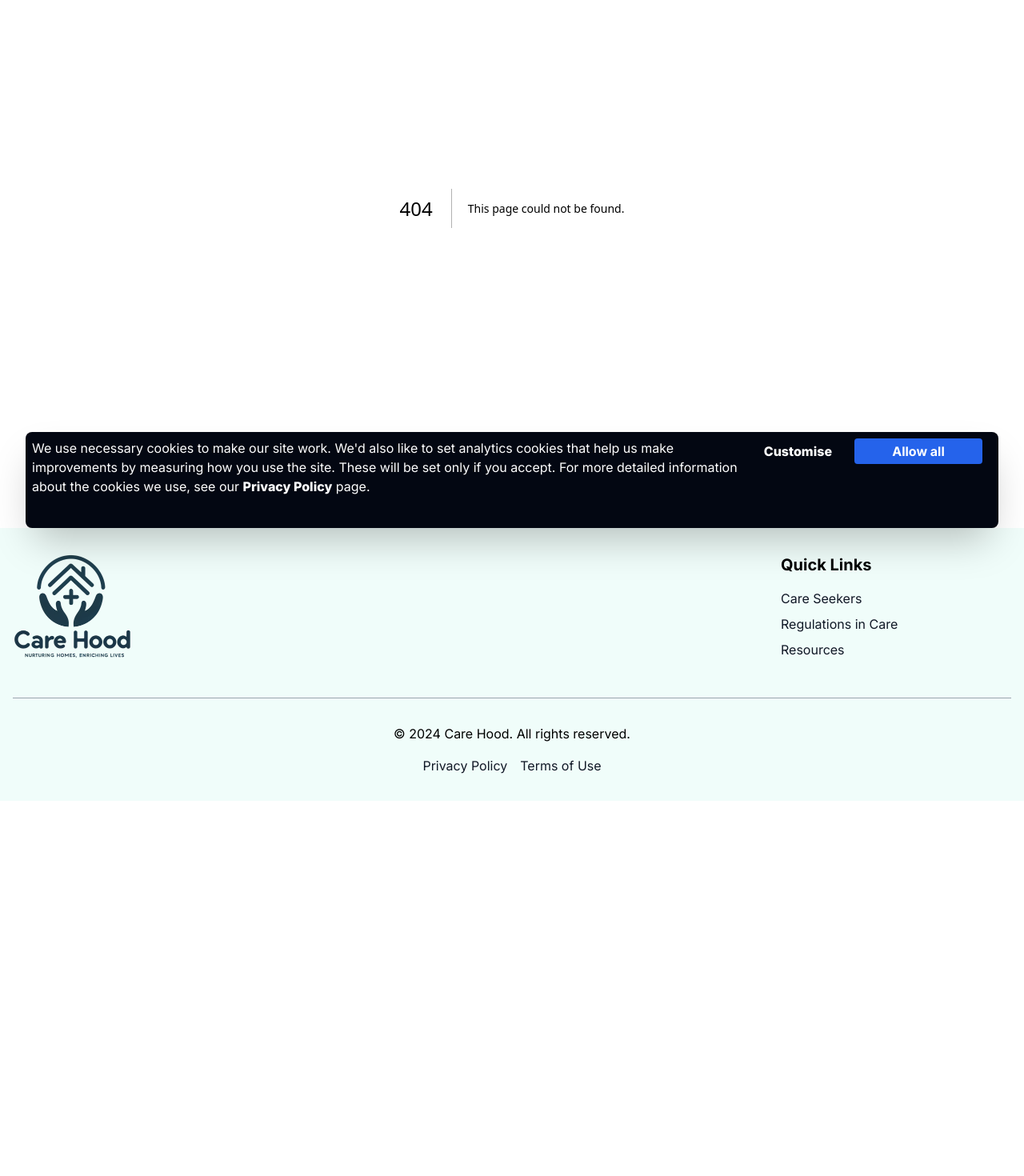
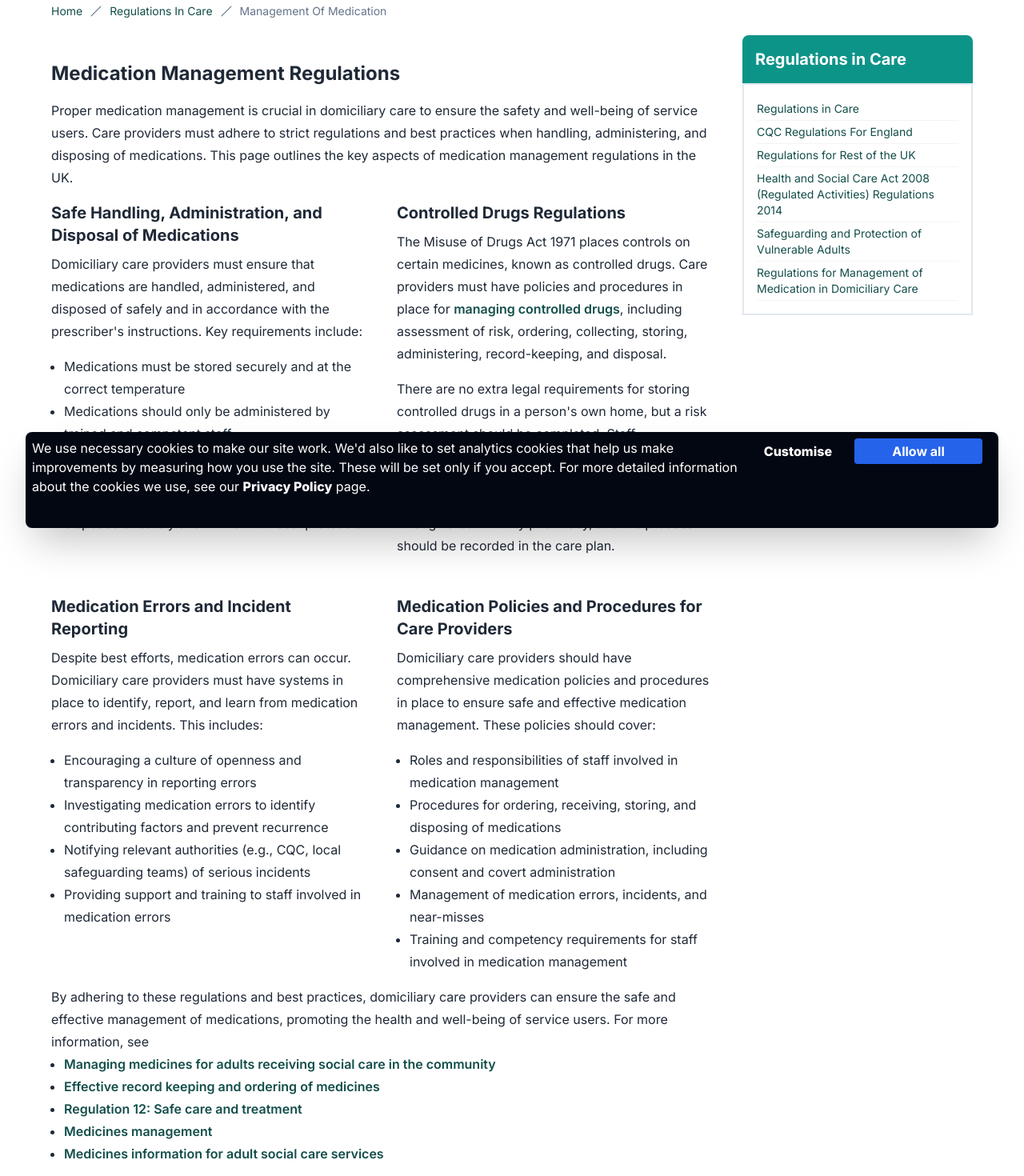
Before and after one commit to kaguvi/carehood, a Next.js app: page /regulations-in-care/management-of-medication in a window 1280 px wide. Before the commit this address had no page. Shown: the part 140-1610 px from the top of the page at 80% size. Before the commit the page ends 1141 px from the top, so only its background shows below. Built offline with nearby package versions, Linux system fonts and the light colour scheme.

Commit message:
added medication management page

```diff
--- a/app/(pages)/regulations-in-care/layout.tsx
+++ b/app/(pages)/regulations-in-care/layout.tsx
@@ -32,6 +32,10 @@ const regulationsComponents = [
   {
     title: 'Safeguarding and Protection of Vulnerable Adults',
     path: '/regulations-in-care/safeguarding-and-pova'
+  },
+  {
+    title: 'Regulations for Management of Medication in Domiciliary Care',
+    path: '/regulations-in-care/management-of-medication'
   }
 ]
 
--- /dev/null
+++ b/app/(pages)/regulations-in-care/management-of-medication/page.tsx
@@ -0,0 +1,126 @@
+import React from 'react'
+import { Metadata } from 'next'
+
+export const metadata: Metadata = {
+  title: 'Regulations for the Management of Medication in Domiciliary Care',
+  description: 'Understand the key regulations and best practices for medication management in domiciliary care settings, including safe handling, controlled drugs, incident reporting, and policies.',
+}
+const MedicationManagementRegulations: React.FC = () => {
+  return (
+    <div className="container mx-auto px-0 py-8">
+
+      <h1>Medication Management Regulations</h1>
+
+      <p>
+        Proper medication management is crucial in domiciliary care to ensure the safety and well-being of service
+        users. Care providers must adhere to strict regulations and best practices when handling, administering, and
+        disposing of medications. This page outlines the key aspects of medication management regulations in the UK.
+      </p>
+      <div className="grid grid-cols-1 md:grid-cols-2 gap-8">
+        <div>
+          <h2>Safe Handling, Administration, and Disposal of Medications</h2>
+          <p>
+            Domiciliary care providers must ensure that medications are handled, administered, and disposed of safely
+            and in
+            accordance with the prescriber&apos;s instructions. Key requirements include:
+          </p>
+          <ul>
+            <li>Medications must be stored securely and at the correct temperature</li>
+            <li>Medications should only be administered by trained and competent staff</li>
+            <li>Medication administration records (MAR) must be accurately maintained</li>
+            <li>Unused or expired medications should be disposed of safely and in line with local protocols</li>
+          </ul>
+        </div>
+        <div>
+          <h2>Controlled Drugs Regulations</h2>
+          <p>
+            The Misuse of Drugs Act 1971 places controls on certain medicines, known as controlled drugs.
+            Care providers must have policies and procedures in place for <a
+            href="https://www.cqc.org.uk/guidance-providers/adult-social-care/controlled-drugs-home-care"
+            target="_blank"
+            title="managing controlled drugs">managing controlled drugs</a>,
+            including assessment of risk, ordering, collecting, storing, administering, record-keeping, and disposal.
+          </p>
+          <p>
+            There are no extra legal requirements for storing controlled drugs in a person&apos;s own home, but a risk
+            assessment should be completed.
+            Staff administering controlled drugs must be trained and assessed as competent, and detailed records should
+            be
+            kept.
+            Disposal of controlled drugs should be done through a community pharmacy, and the process should be recorded
+            in
+            the care plan.
+          </p>
+        </div>
+        <div>
+
+
+          <h2>Medication Errors and Incident Reporting</h2>
+          <p>
+            Despite best efforts, medication errors can occur. Domiciliary care providers must have systems in place to
+            identify, report, and learn from medication errors and incidents. This includes:
+          </p>
+          <ul>
+            <li>Encouraging a culture of openness and transparency in reporting errors</li>
+            <li>Investigating medication errors to identify contributing factors and prevent recurrence</li>
+            <li>Notifying relevant authorities (e.g., CQC, local safeguarding teams) of serious incidents</li>
+            <li>Providing support and training to staff involved in medication errors</li>
+          </ul>
+        </div>
+        <div>
+
+          <h2>Medication Policies and Procedures for Care Providers</h2>
+          <p>
+            Domiciliary care providers should have comprehensive medication policies and procedures in place to ensure
+            safe
+            and effective medication management. These policies should cover:
+          </p>
+          <ul>
+            <li>Roles and responsibilities of staff involved in medication management</li>
+            <li>Procedures for ordering, receiving, storing, and disposing of medications</li>
+            <li>Guidance on medication administration, including consent and covert administration</li>
+            <li>Management of medication errors, incidents, and near-misses</li>
+            <li>Training and competency requirements for staff involved in medication management</li>
+          </ul>
+        </div>
+      </div>
+
+
+      <p>
+        By adhering to these regulations and best practices, domiciliary care providers can ensure the safe and
+        effective management of medications, promoting the health and well-being of service users. For more information,
+        see
+        <ul>
+          <li>
+            <a href="https://www.nice.org.uk/guidance/NG67"
+               target="_blank" title="Managing medicines for adults receiving social care in the community">
+              Managing medicines for adults receiving social care in the community</a>
+          </li>
+          <li>
+            <a
+              href="https://www.nice.org.uk/about/nice-communities/social-care/quick-guides/effective-record-keeping-ordering-medicines"
+              target="_blank" title="Effective record keeping and ordering of medicines">
+              Effective record keeping and ordering of medicines</a>
+          </li>
+          <li>
+            <a href="https://www.cqc.org.uk/guidance-providers/regulations/regulation-12-safe-care-treatment"
+               target="_blank" title="Regulation 12: Safe care and treatment">Regulation 12: Safe care and treatment</a>
+          </li>
+          <li>
+            <a href="https://www.cqc.org.uk/guidance-providers/adult-social-care/medicines-management"
+               target="_blank" title="Medicines management">Medicines management</a>
+          </li>
+          <li>
+            <a
+              href="https://www.cqc.org.uk/guidance-providers/adult-social-care/medicines-information-adult-social-care-services"
+              target="_blank" title="Medicines information for adult social care services">Medicines information for
+              adult social care services</a>
+          </li>
+        </ul>
+
+      </p>
+    </div>
+  )
+}
+
+export default MedicationManagementRegulations
--- a/app/(pages)/regulations-in-care/safeguarding-and-pova/page.tsx
+++ b/app/(pages)/regulations-in-care/safeguarding-and-pova/page.tsx
@@ -1,5 +1,6 @@
 import React from 'react'
 import { Metadata } from 'next'
+import Link from 'next/link'
 
 export const metadata: Metadata = {
   title: 'Safeguarding and Protection of Vulnerable Adults (POVA)',
@@ -23,7 +24,7 @@ const SafeguardingAndPOVA: React.FC = () => {
           <li>Accountability: Being transparent about safeguarding practices and outcomes</li>
         </ul>
         <p>The primary legislation governing safeguarding in England is the {' '}
-          <a href="https://www.legislation.gov.uk/ukpga/2014/23/contents" target="_blank" rel="noopener noreferrer">Care Act 2014</a>,
+          <Link href="/regulations-in-care/health-and-social-care-regulations">Health and Social Care Act</Link>,
           which sets out a clear legal framework for safeguarding adults.
           Similar legislation exists in <a href="https://www.legislation.gov.uk/asp/2007/10/contents" target="_blank" rel="noopener noreferrer">Scotland</a>,
           <a href="https://www.legislation.gov.uk/anaw/2014/4/contents" target="_blank" rel="noopener noreferrer">Wales</a>,
--- a/app/sitemap.ts
+++ b/app/sitemap.ts
@@ -13,12 +13,6 @@ export default function sitemap(): MetadataRoute.Sitemap {
     },
     {
       url: `${SITE_BASE_URL}/care-seekers`,
-      lastModified: new Date(),
-      changeFrequency: 'daily',
-      priority: 0.8,
-    },
-    {
-      url: `${SITE_BASE_URL}/regulations-in-care`,
       lastModified: new Date(),
       changeFrequency: 'daily',
       priority: 0.8,
@@ -59,5 +53,41 @@ export default function sitemap(): MetadataRoute.Sitemap {
       changeFrequency: 'yearly',
       priority: 0.5,
     },
+    {
+      url: `${SITE_BASE_URL}/regulations-in-care`,
+      lastModified: new Date(),
+      changeFrequency: 'daily',
+      priority: 0.8,
+    },
+    {
+      url: `${SITE_BASE_URL}/regulations-in-care/cqc-regulations`,
+      lastModified: new Date(),
+      changeFrequency: 'daily',
+      priority: 0.6,
+    },
+    {
+      url: `${SITE_BASE_URL}/regulations-in-care/regulations-for-rest-of-uk`,
+      lastModified: new Date(),
+      changeFrequency: 'daily',
+      priority: 0.6,
+    },
+    {
+      url: `${SITE_BASE_URL}/regulations-in-care/health-and-social-care-regulations`,
+      lastModified: new Date(),
+      changeFrequency: 'daily',
+      priority: 0.6,
+    },
+    {
+      url: `${SITE_BASE_URL}/regulations-in-care/safeguarding-and-pova`,
+      lastModified: new Date(),
+      changeFrequency: 'daily',
+      priority: 0.6,
+    },
+    {
+      url: `${SITE_BASE_URL}/regulations-in-care/management-of-medication`,
+      lastModified: new Date(),
+      changeFrequency: 'daily',
+      priority: 0.6,
+    },
   ]
 }
--- a/components/main-nav.tsx
+++ b/components/main-nav.tsx
@@ -77,6 +77,11 @@ const regulationsComponents: MenuItemData[] = [
     title: 'Safeguarding and Protection of Vulnerable Adults (POVA)',
     href: '/regulations-in-care/safeguarding-and-pova',
     description: ''
+  },
+  {
+    title: 'Regulations for the Management of Medication in Domiciliary Care',
+    href: '/regulations-in-care/management-of-medication',
+    description: ''
   }
 ]
 
```
Also changed, not shown: 1 other file (tests, documents, lock files or other folders).
